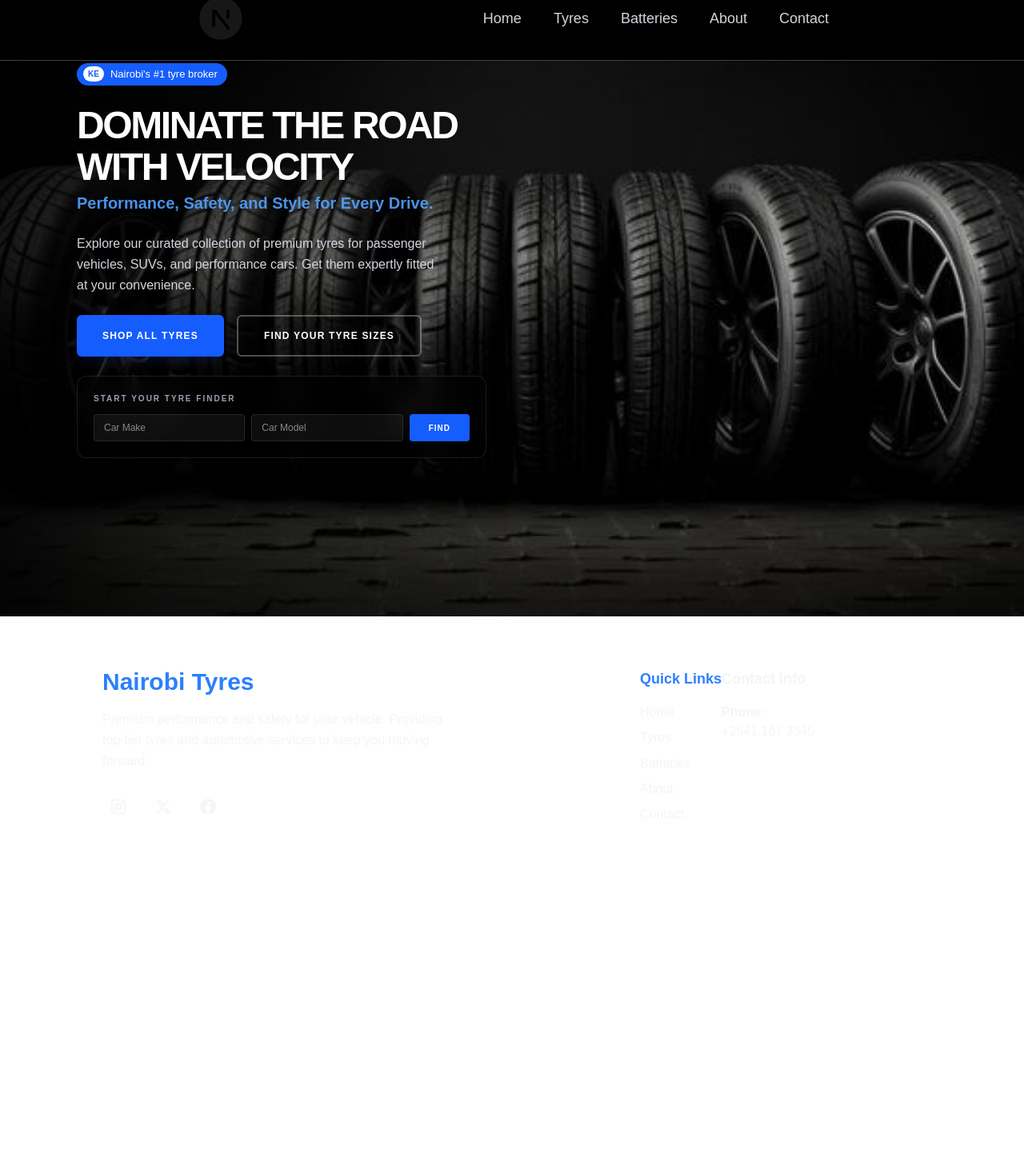
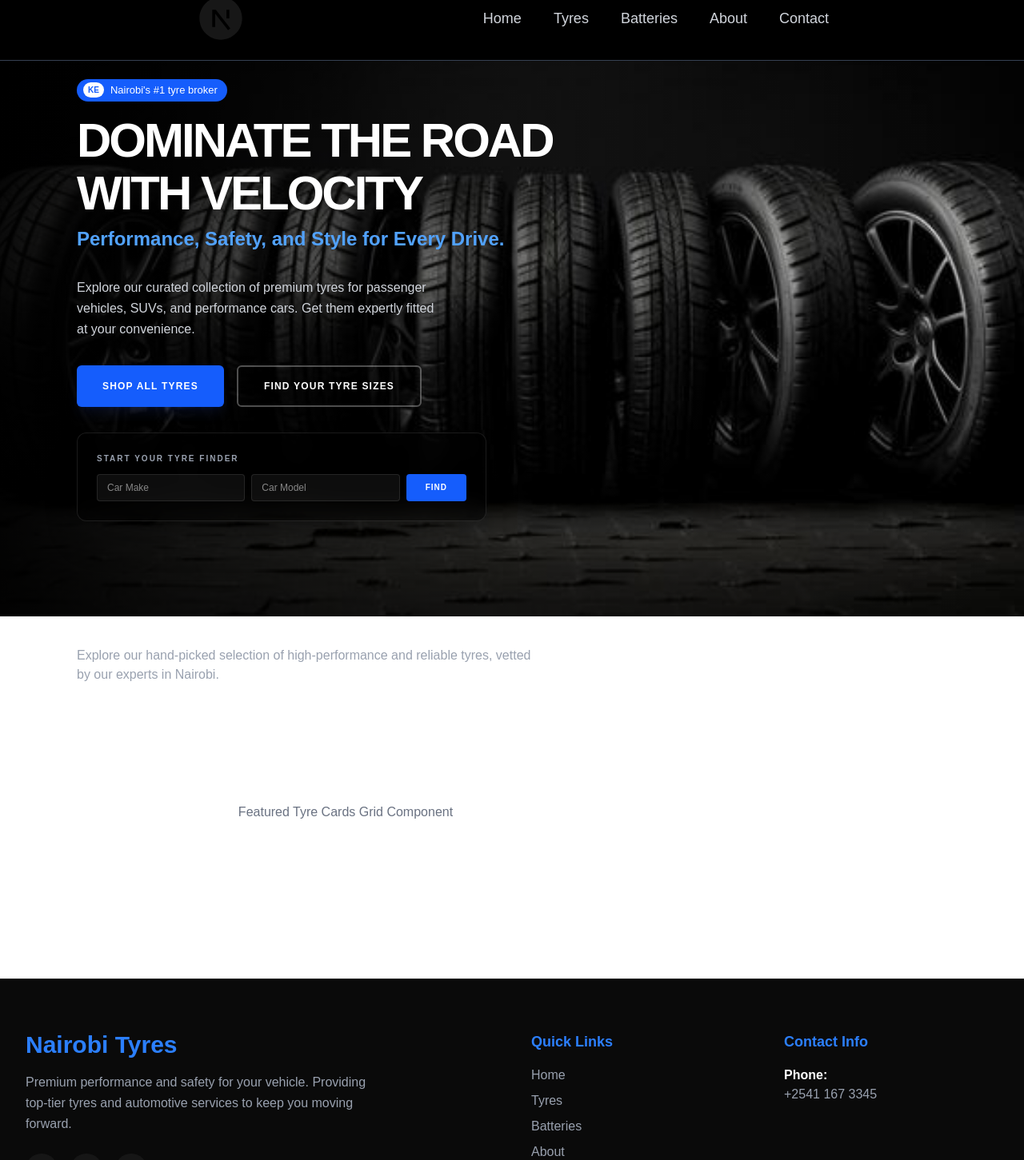
Before and after one commit to billiam-creator/Next.js_snippets, a Next.js app: page / in a window 1280 px wide. Shown: the part 29-1480 px from the top of the page at 80% size. Before the commit the page ends 1124 px from the top, so only its background shows below. Built offline with nearby package versions, Linux system fonts and the light colour scheme.

Commit message:
Fix:content scrollability

```diff
--- a/app/components/Footer.tsx
+++ b/app/components/Footer.tsx
@@ -1,71 +1,68 @@
 import Link from "next/link"
-import { BiX } from "react-icons/bi"
-import { BsInstagram } from "react-icons/bs"
-import { CgTwitter } from "react-icons/cg"
+import { LuInstagram } from "react-icons/lu"
 import { FaFacebook } from "react-icons/fa"
 import { FaXTwitter } from "react-icons/fa6"
-import { LuInstagram } from "react-icons/lu"
-import { PiCellSignalX } from "react-icons/pi"
 
 const Footer = () => {
-    return(
-        <footer className="bg-secondary text-neutral-100 transition-colors
-        duration-300">
-            <div className="max-w-7xl mx-auto px-4 sm:px-6 lg:px-8 py-16 flex">
-            <div className="grid grid-cols-1 md:grid-cols-4 gap-8"></div>
-            {/*Brand*/}
-           <div className="col-span-1 md:col-span w-2xl">
-            <h3 className="text-3xl font-black font-heading text-blue-500 mb-4">Nairobi Tyres</h3>
-            <p className="mb-6 leading-relaxed max-w-md">Premium performance and safety for your vehicle. Providing top-tier tyres and automotive services to keep you moving forward.</p>
-            {/*icons*/}
+    return (
+        <footer className="bg-neutral-950 text-neutral-100 border-t border-white/10 relative z-30">
+            <div className="max-w-7xl mx-auto px-4 sm:px-6 lg:px-8 py-16">
+                <div className="grid grid-cols-1 md:grid-cols-4 gap-12">
+
+                    {/* Brand */}
+                    <div className="md:col-span-2">
+                        <h3 className="text-3xl font-black text-blue-500 mb-4">Nairobi Tyres</h3>
+                        <p className="mb-6 leading-relaxed max-w-md text-gray-400">
+                            Premium performance and safety for your vehicle. Providing top-tier tyres and automotive services to keep you moving forward.
+                        </p>
                         <div className="flex gap-x-4">
-            {/*instagram*/}
-            <Link href="/" className="w-10 h-10 bg-secondary/40 rounded-full
-            flex items-center justify-center hover:bg-red-500
-             transiton-colors duration-300">
+                            <Link href="/" className="w-10 h-10 bg-white/5 rounded-full flex items-center justify-center hover:bg-blue-600 transition-colors duration-300">
                                 <LuInstagram className="w-5 h-5"/>
                             </Link>
-
-            {/*X*/}
-            <Link href="/" className="w-10 h-10 bg-secondary/40 rounded-full
-            flex items-center justify-center hover:bg-red-500
-             transiton-colors duration-300">
+                            <Link href="/" className="w-10 h-10 bg-white/5 rounded-full flex items-center justify-center hover:bg-blue-600 transition-colors duration-300">
                                 <FaXTwitter className="w-5 h-5"/>
                             </Link>
-
-            {/*facebook*/}
-            <Link href="/" className="w-10 h-10 bg-secondary/40 rounded-full
-            flex items-center justify-center hover:bg-red-500
-             transiton-colors duration-300">
+                            <Link href="/" className="w-10 h-10 bg-white/5 rounded-full flex items-center justify-center hover:bg-blue-600 transition-colors duration-300">
                                 <FaFacebook className="w-5 h-5"/>
                             </Link>
                         </div>
                     </div>
-            {/*quick links */}
+
+                    {/* Quick Links */}
                     <div>
-                <h4 className="text-lg font-bold font-heading mb-4 text-blue-500">Quick Links</h4>
+                        <h4 className="text-lg font-bold mb-4 text-blue-500">Quick Links</h4>
                         <ul className="space-y-2">
-                    {["Home", "Tyres", "Batteries", "About", "Contact"].map(
-                   (link) => (
+                            {["Home", "Tyres", "Batteries", "About", "Contact"].map((link) => (
                                 <li key={link}>
-                            <Link href="#" className="hover:text-red-500
-                            transition-colors duration-300">{link}</Link>
+                                    <Link href="#" className="text-gray-400 hover:text-white transition-colors duration-300">
+                                        {link}
+                                    </Link>
                                 </li>
                             ))}
                         </ul>
                     </div>
+
                     {/* Contact */}
                     <div>
-                <h4 className="text-lg font-bold font-heading mb-4">Contact Info</h4>
-                <div><p>
-                    <strong>Phone:</strong>
+                        <h4 className="text-lg font-bold mb-4 text-blue-500">Contact Info</h4>
+                        <div className="text-gray-400">
+                            <p>
+                                <strong className="text-white">Phone:</strong>
                                 <br />
                                 +2541 167 3345
                             </p>
                         </div>
                     </div>
+
+                </div>
+            </div>
+
+            {/* Bottom Copyright */}
+            <div className="border-t border-white/5 py-8 text-center text-xs text-gray-500">
+                © {new Date().getFullYear()} Nairobi Tyres. All rights reserved.
             </div>
         </footer>
     )
 }
+
 export default Footer
--- a/app/layout.tsx
+++ b/app/layout.tsx
@@ -3,7 +3,6 @@ import { Geist, Geist_Mono } from "next/font/google";
 import "./globals.css";
 import Navbar from "./components/Navbar";
 import Footer from "./components/Footer";
-
 
 const geistSans = Geist({
   variable: "--font-geist-sans",
@@ -16,8 +15,8 @@ const geistMono = Geist_Mono({
 });
 
 export const metadata: Metadata = {
-  title: "Create Next App",
-  description: "Generated by create next app",
+  title: "Nairobi Tyres | Premium Tyre Broker",
+  description: "Performance, Safety, and Style for Every Drive.",
 };
 
 export default function RootLayout({
@@ -28,12 +27,14 @@ export default function RootLayout({
   return (
     <html lang="en">
       <body
-        className={`${geistSans.variable} ${geistMono.variable} antialiased`}
+        className={`${geistSans.variable} ${geistMono.variable} antialiased min-h-screen flex flex-col bg-black`}
       >
-      <Navbar></Navbar>
-        {children}
+        <Navbar />
+        <main className="flex-grow">
+          {children}
+        </main>
+        <Footer />
       </body>
-      <Footer></Footer>
     </html>
   );
 }
--- a/app/page.tsx
+++ b/app/page.tsx
@@ -3,63 +3,58 @@ import Button from './components/button'
 
 export default function Home() {
   return (
-    <main className="relative h-screen w-full flex flex-col overflow-hidden text-white">
+    <main className="relative min-h-screen w-full flex flex-col text-white">
 
-      {/* 1. Background Image */}
+      {/* 1. Background Image - Set to fixed so it stays behind scrolling content */}
+      <div className="fixed inset-0 -z-20">
         <Image
           src="/tyre_image2.jpg"
           alt="Background"
           fill
-        className="object-cover -z-20"
+          className="object-cover"
           priority
         />
+        {/* 2. Gradient Overlay inside fixed container */}
+        <div className="absolute inset-0 bg-gradient-to-r from-black/95 via-black/40 to-transparent" />
+      </div>
 
-      {/* 2. Gradient Overlay */}
-      <div className="absolute inset-0 bg-gradient-to-r from-black/90 via-black/30 to-transparent -z-10" />
+      {/* Content section */}
+      <div className="relative z-10 flex-1 flex flex-col justify-start pt-32 px-10 md:px-24">
+        <div className="max-w-2xl space-y-8">
 
-      {/*content section */}
-
-      <div className="relative z-10 flex-1 flex flex-col justify-start pt-27 px-10 md:px-24">
-
-        <div className="max-w-2xl space-y-6">
-
-        <div className="flex items-center gap-2 bg-blue-600 text-white px-2 py-1 rounded-full w-fit text-[13px] font-medium mb-4 mb-6">
+          <div className="flex items-center gap-2 bg-blue-600 text-white px-2 py-1 rounded-full w-fit text-[13px] font-medium mb-4">
             <span className="bg-white text-blue-600 px-1.5 py-0.5 rounded-full text-[10px] font-bold uppercase">
               ke
             </span>
             <span className="pr-1">Nairobi's #1 tyre broker</span>
           </div>
 
-          {/* Header Section */}
-          <div className="space-y-1">
-
-            <h1 className="text-4xl md:text-5xl font-black leading-[1.1] uppercase tracking-tighter">
+          <div className="space-y-2">
+            <h1 className="text-4xl md:text-6xl font-black leading-[1.1] uppercase tracking-tighter">
               Dominate the Road <br /> With Velocity
             </h1>
-            <p className="text-lg md:text-xl font-semibold opacity-90 text-blue-400">
+            <p className="text-lg md:text-2xl font-semibold text-blue-400">
               Performance, Safety, and Style for Every Drive.
             </p>
           </div>
 
-          {/* Subtext */}
           <p className="text-gray-300 text-sm md:text-base max-w-md leading-relaxed">
             Explore our curated collection of premium tyres for passenger
             vehicles, SUVs, and performance cars. Get them expertly fitted
             at your convenience.
           </p>
 
-          {/* Action Buttons */}
           <div className="flex gap-4">
             <Button text="SHOP ALL TYRES" variant="solid" />
             <Button text="FIND YOUR TYRE SIZES" variant="outline" />
           </div>
 
-          {/* --- Tyre Finder Field --- */}
-          <div className="w-full max-w-lg bg-black/40 backdrop-blur-md p-5 rounded-xl border border-white/10 shadow-2xl mt-4">
+          {/* Tyre Finder Field */}
+          <div className="w-full max-w-lg bg-black/40 backdrop-blur-md p-6 rounded-xl border border-white/10 shadow-2xl">
             <p className="text-[10px] font-bold text-gray-400 mb-3 tracking-[0.2em] uppercase">
               Start Your Tyre Finder
             </p>
-            <div className="flex gap-2">
+            <div className="flex flex-col sm:flex-row gap-2">
               <input
                 type="text"
                 placeholder="Car Make"
@@ -70,9 +65,21 @@ export default function Home() {
                 placeholder="Car Model"
                 className="flex-1 bg-white/5 border border-white/10 rounded px-3 py-2 text-xs text-white outline-none focus:ring-1 focus:ring-blue-500"
               />
-              <button className="bg-blue-600 hover:bg-blue-700 text-white font-bold px-6 py-2 rounded text-[10px] tracking-widest uppercase">
+              <button className="bg-blue-600 hover:bg-blue-700 text-white font-bold px-6 py-2 rounded text-[10px] tracking-widest uppercase transition-all">
                 FIND
               </button>
+            </div>
+          </div>
+
+          {/* Featured Tyres Section */}
+          <div className="py-20">
+            <h2 className="text-3xl font-black uppercase tracking-tight text-white mb-2">OUR TOP PICKS FOR THE ROAD</h2>
+            <p className="text-gray-400 max-w-xl">
+              Explore our hand-picked selection of high-performance and reliable tyres, vetted by our experts in Nairobi.
+            </p>
+            {/* Tyre cards would go here */}
+            <div className="h-64 border-2 border-dashed border-white/10 rounded-xl mt-8 flex items-center justify-center text-gray-500">
+              Featured Tyre Cards Grid Component
             </div>
           </div>
 
```
Lines whose indentation alone changed are shown as unchanged.
